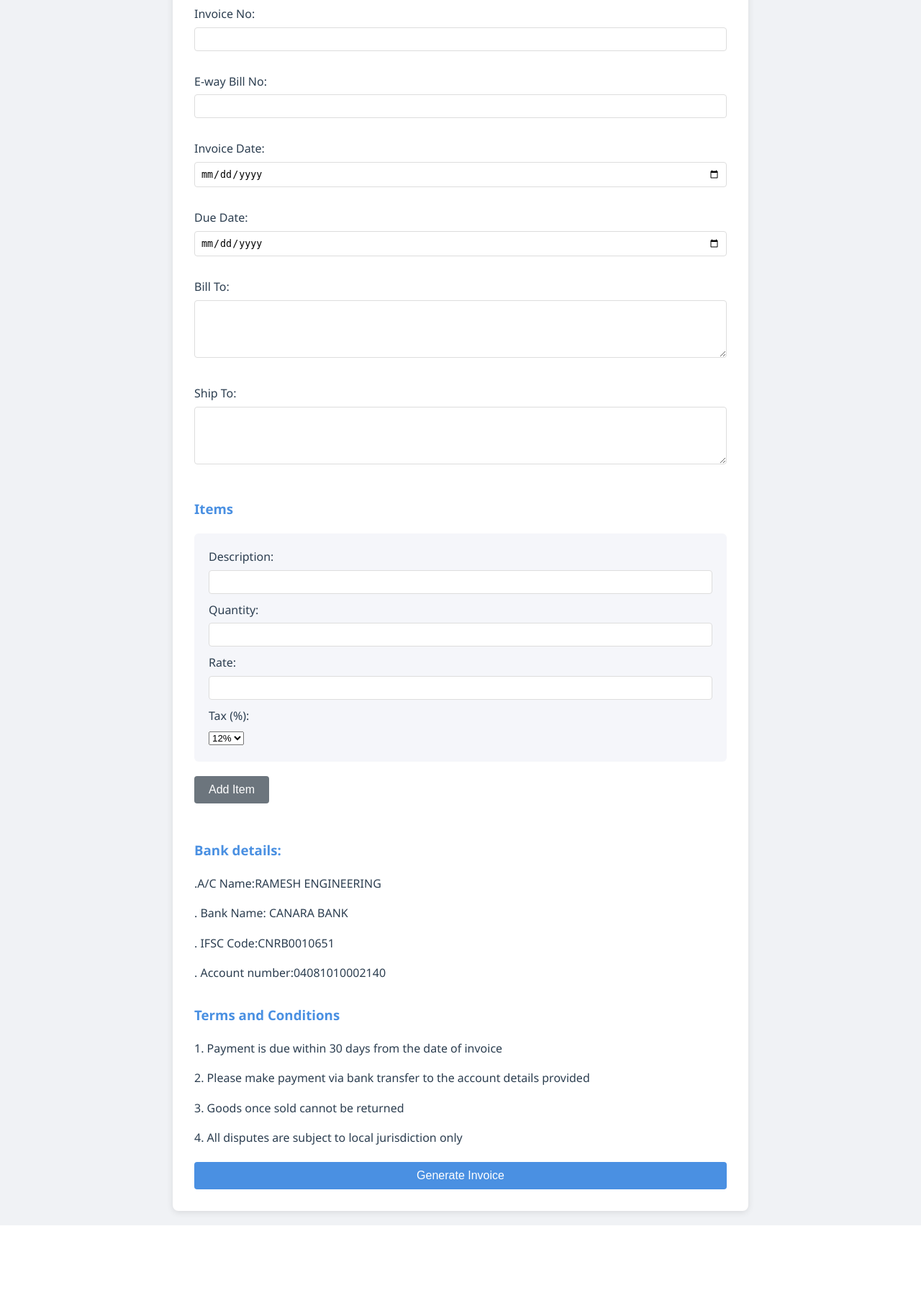
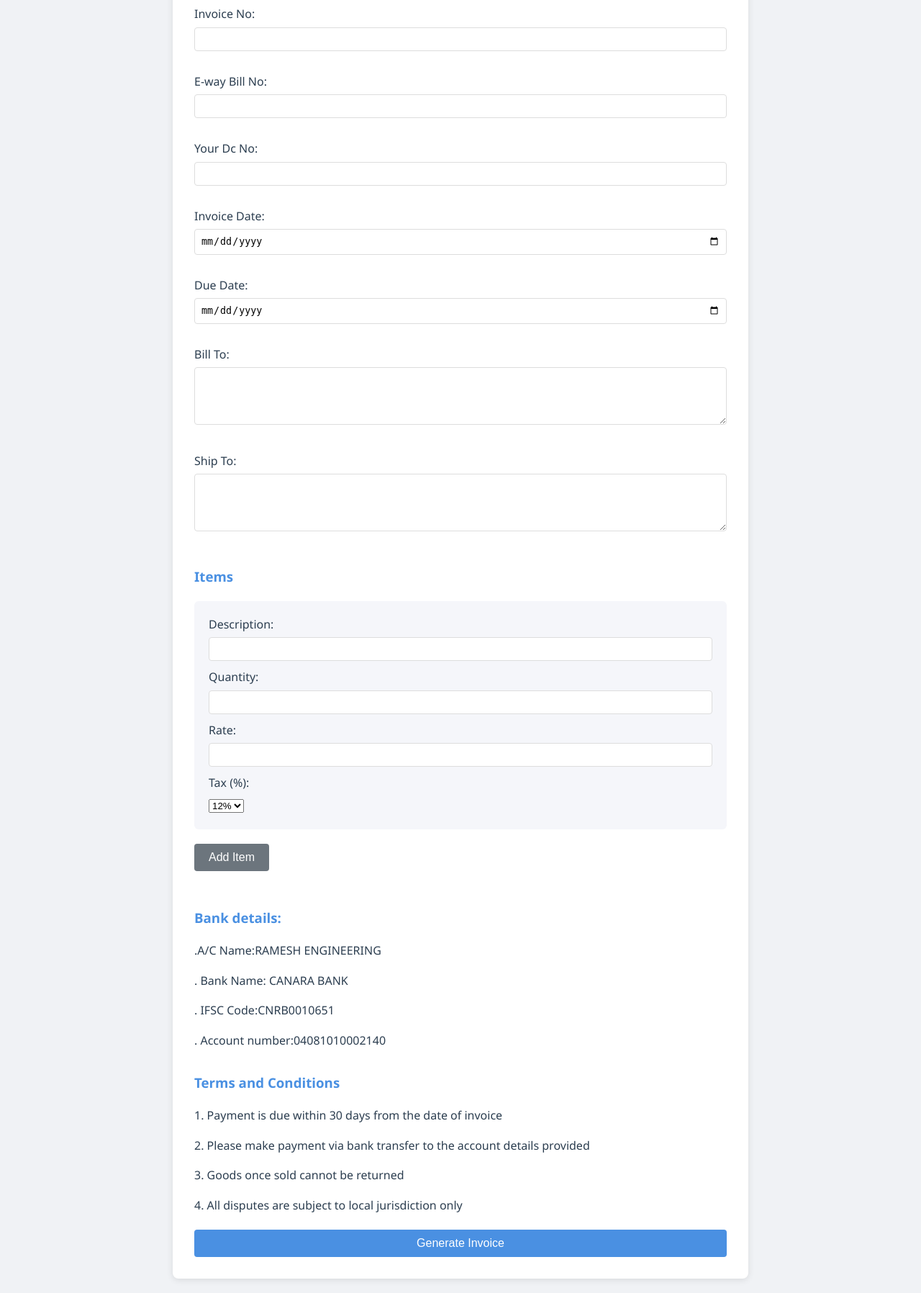
Before and after one commit to arvind1705/eng_inv-main, a Flask app: page / in a window 1280 px wide. Shown: the part 204-2000 px from the top of the page at 72% size. Before the commit the page ends 1906 px from the top, so only its background shows below. Run offline with Flask 3, Linux system fonts and the light colour scheme.

Commit message:
Enhance invoice PDF generation: adjust logo size, update font styles, reposition invoice number and terms sections, and add 'Your Dc No' field in the form

```diff
--- a/app.py
+++ b/app.py
@@ -11,9 +11,9 @@ class InvoicePDF(FPDF):
     def header(self):
         # Logo and header
          # Increase the logo size by adjusting the width and height
-        self.image("logo1.jpeg", 10, 8, 50, 45)  # Adjusted width and height
-        self.set_font("Arial", "B", 15)
-        self.cell(0, 10, "RAMESH ENGINEERING", align="C", ln=True)
+        self.image("logo1.jpeg", 0, 0, 50, 50)  # Adjusted width and height
+        self.set_font("Arial", "B", 20)
+        self.cell(0, 12, "RAMESH ENGINEERING", align="C", ln=True)
         self.set_font("Arial", "", 10)
         self.cell(
             0, 5, "NO.2, GROUND FLOOR, 1ST MAIN ROAD, 2ND CROSS,", align="C", ln=True
@@ -39,15 +39,21 @@ class InvoicePDF(FPDF):
         self.set_xy(35, 65)
         self.cell(0, 5, f"Invoice Date: {data['invoice_date']}", align="C")
         self.set_xy(170, 65)
-        self.cell(0, 5, f"Due Date: {data['due_date']}", align="R")
-        self.set_font("Arial", "", 10)
+
+
+        # Your Invoice No
+        self.set_fill_color(200, 200, 200)
+        self.rect(10, 80, 190, 10, "DF")
+        self.set_xy(15, 85)
+        self.set_font("Arial", "B", 10)
+        self.cell(0, 5, f"Your Invoice No: {data['Your Invoice No']}", align="L")
 
         # EWay Bill Box
         self.set_fill_color(200, 200, 200)
         self.rect(10, 80, 190, 10, "DF")
         self.set_xy(15, 85)
         self.set_font("Arial", "B", 10)
-        self.cell(0, 5, f"EWAY Bill No: {data['eway_bill_no']}", align="L")
+        self.cell(0, 5, f"EWAY Bill No: {data['eway_bill_no']}", align="R")
 
         # Billing and Shipping info
         self.set_xy(10, 90)
@@ -113,7 +119,7 @@ class InvoicePDF(FPDF):
         self.cell(30, 10, f"Rs.{total:.2f}", 0, 0, "R")
 
         # display bank details
-        self.set_xy(10, y + 10)
+        self.set_xy(10, y + 5)
         self.set_font("Arial", "B", 10)
         self.cell(0, 10, "Bank Details:", ln=True)
         self.set_font("Arial", "", 10)
@@ -125,7 +131,7 @@ class InvoicePDF(FPDF):
 
         # Terms
         if "terms" in data and data["terms"]:
-            self.set_xy(10, y + 50)
+            self.set_xy(10, y + 30)
             self.set_font("Arial", "B", 10)
             self.cell(0, 10, "Terms and Conditions:", ln=True)
             self.set_font("Arial", "", 10)
--- a/templates/form.html
+++ b/templates/form.html
@@ -123,6 +123,12 @@
             <input type="text" name="eway_bill_no" required>
         </div>
         <div class="form-group">
+            <label>Your Dc No:</label>
+            <input type="text" name="Your_DC_no" required>
+            </div>
+
+        </div>
+        <div class="form-group">
             <label>Invoice Date:</label>
             <input type="date" name="invoice_date" required>
         </div>
```
